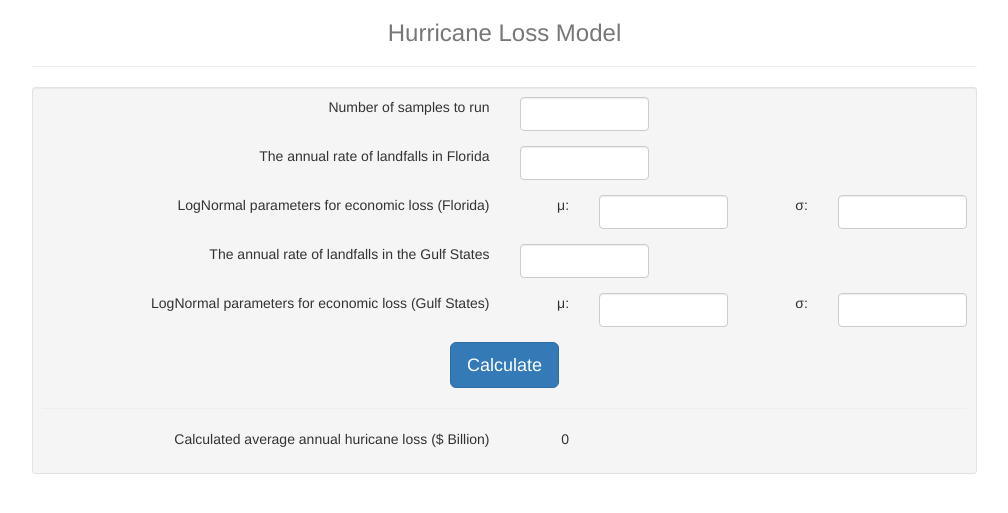
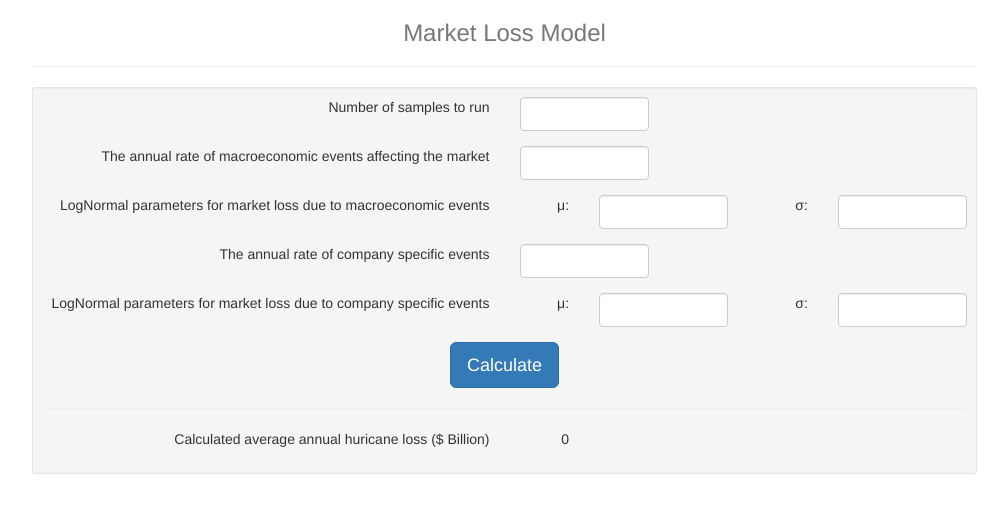
Before and after one commit to anilnairxyz/FlaskWebApp, a Flask app: page / in a window 1280 px wide. Shown: the top 513 px of the page, without its empty margins (38-1046 px from the left). Run offline with Flask 2, Linux system fonts and the light colour scheme; some libraries are stand-ins or nearby versions.

Commit message:
change to market loss model

```diff
--- a/app.py
+++ b/app.py
@@ -19,13 +19,13 @@ def _extract_parameters(arguments):
     :returns message: error message in case of failure
     :returns paramters: extracted parameters
     """
-    permitted_type = ({'num_monte_carlo_samples': int,
-                       'florida_landfall_rate': float,
-                       'florida_mean': float,
-                       'florida_stddev': float,
-                       'gulf_landfall_rate': float,
-                       'gulf_mean': float,
-                       'gulf_stddev': float})
+    permitted_type = ({'num_samples': int,
+                       'macroevent_rate': float,
+                       'macroevent_mean': float,
+                       'macroevent_stddev': float,
+                       'selfevent_rate': float,
+                       'selfevent_mean': float,
+                       'selfevent_stddev': float})
     parameters = {}
     for p in permitted_type:
         if p not in arguments:
@@ -53,8 +53,8 @@ def index():
     return render_template('index.html')
 
 
-@app.route('/gethurricaneloss', methods=['GET'])
-def get_hurricaneloss():
+@app.route('/getloss', methods=['GET'])
+def get_loss():
     """
     The web service end point returning JSON responses
     responses:
@@ -72,7 +72,7 @@ def get_hurricaneloss():
         app.logger.error(response['message'])
         return make_response(jsonify(response), 400)
     try:
-        result = loss_model.estimate_us_hurricane_annual_loss(**parameters)
+        result = loss_model.estimate_annual_loss(**parameters)
         response = {'result': result, 'status': 'OK', 'message': 'OK'}
     except OverflowError:
         response = ({'result': 'Infinity',
--- a/templates/index.html
+++ b/templates/index.html
@@ -9,14 +9,14 @@
     <script type=text/javascript>
       $(function() {
         $('#calculate').bind('click', function() {
-          $.getJSON('/gethurricaneloss', {
-            num_monte_carlo_samples: $('input[name="num_monte_carlo_samples"]').val(),
-            florida_landfall_rate: $('input[name="florida_landfall_rate"]').val(),
-            florida_mean: $('input[name="florida_mean"]').val(),
-            florida_stddev: $('input[name="florida_stddev"]').val(),
-            gulf_landfall_rate: $('input[name="gulf_landfall_rate"]').val(),
-            gulf_mean: $('input[name="gulf_mean"]').val(),
-            gulf_stddev: $('input[name="gulf_stddev"]').val()
+          $.getJSON('/getloss', {
+            num_samples: $('input[name="num_samples"]').val(),
+            macroevent_rate: $('input[name="macroevent_rate"]').val(),
+            macroevent_mean: $('input[name="macroevent_mean"]').val(),
+            macroevent_stddev: $('input[name="macroevent_stddev"]').val(),
+            selfevent_rate: $('input[name="selfevent_rate"]').val(),
+            selfevent_mean: $('input[name="selfevent_mean"]').val(),
+            selfevent_stddev: $('input[name="selfevent_stddev"]').val()
           }, function(data) {
             $("#result").text(data.result);
           });
@@ -32,7 +32,7 @@
     <div class="row">
         <div class="col-md-10">
             <div class="header">
-              <h3 class="text-muted text-center">Hurricane Loss Model</h3>
+              <h3 class="text-muted text-center">Market Loss Model</h3>
             </div>
             <hr/>
             <div class="well well-sm">
@@ -40,44 +40,44 @@
                     <div class="form-group">
                         <span class="col-md-6 text-right">Number of samples to run</span>
                         <div class="col-md-2">
-                            <input id="no_samples" name="num_monte_carlo_samples" type="text" value="{{ request.form['no_samples'] }}" class="form-control">
+                            <input id="no_samples" name="num_samples" type="text" value="{{ request.form['no_samples'] }}" class="form-control">
                         </div>
                     </div>
                     <div class="form-group">
-                        <span class="col-md-6 text-right">The annual rate of landfalls in Florida</span>
+                        <span class="col-md-6 text-right">The annual rate of macroeconomic events affecting the market</span>
                         <div class="col-md-2">
-                            <input id="florida_lf" name="florida_landfall_rate" type="text" value="{{ request.form['florida_lf'] }}" class="form-control">
+                            <input id="macroevent_rate" name="macroevent_rate" type="text" value="{{ request.form['macroevent_rate'] }}" class="form-control">
                         </div>
                     </div>
 
                     <div class="form-group">
-                        <span class="col-md-6 text-right">LogNormal parameters for economic loss (Florida)</span>
+                        <span class="col-md-6 text-right">LogNormal parameters for market loss due to macroeconomic events</span>
                         <span class="col-md-1 text-right">&#956:</span>
                         <div class="col-md-2">
-                            <input id="florida_mean" name="florida_mean" type="text" value="{{ request.form['florida_mean'] }}" class="form-control">
+                            <input id="macroevent_mean" name="macroevent_mean" type="text" value="{{ request.form['macroevent_mean'] }}" class="form-control">
                         </div>
                         <span class="col-md-1 text-right">&#963:</span>
                         <div class="col-md-2">
-                            <input id="florida_sigma" name="florida_stddev" type="text" value="{{ request.form['florida_sigma'] }}" class="form-control">
+                            <input id="macroevent_stddev" name="macroevent_stddev" type="text" value="{{ request.form['macroevent_stddev'] }}" class="form-control">
                         </div>
                     </div>
 
                     <div class="form-group">
-                        <span class="col-md-6 text-right">The annual rate of landfalls in the Gulf States</span>
+                        <span class="col-md-6 text-right">The annual rate of company specific events</span>
                         <div class="col-md-2">
-                            <input id="gulf_lf" name="gulf_landfall_rate" type="text" value="{{ request.form['gulf_lf'] }}" class="form-control">
+                            <input id="selfevent_rate" name="selfevent_rate" type="text" value="{{ request.form['selfevent_rate'] }}" class="form-control">
                         </div>
                     </div>
 
                     <div class="form-group">
-                        <span class="col-md-6 text-right">LogNormal parameters for economic loss (Gulf States)</span>
+                        <span class="col-md-6 text-right">LogNormal parameters for market loss due to company specific events</span>
                         <span class="col-md-1 text-right">&#956:</span>
                         <div class="col-md-2">
-                            <input id="gulf_mean" name="gulf_mean" type="text" value="{{ request.form['gulf_mean'] }}" class="form-control">
+                            <input id="selfevent_mean" name="selfevent_mean" type="text" value="{{ request.form['selfevent_mean'] }}" class="form-control">
                         </div>
                         <span class="col-md-1 text-right">&#963:</span>
                         <div class="col-md-2">
-                            <input id="gulf_sigma" name="gulf_stddev" type="text" value="{{ request.form['gulf_sigma'] }}" class="form-control">
+                            <input id="selfevent_stddev" name="selfevent_stddev" type="text" value="{{ request.form['selfevent_stddev'] }}" class="form-control">
                         </div>
                     </div>
 
```
